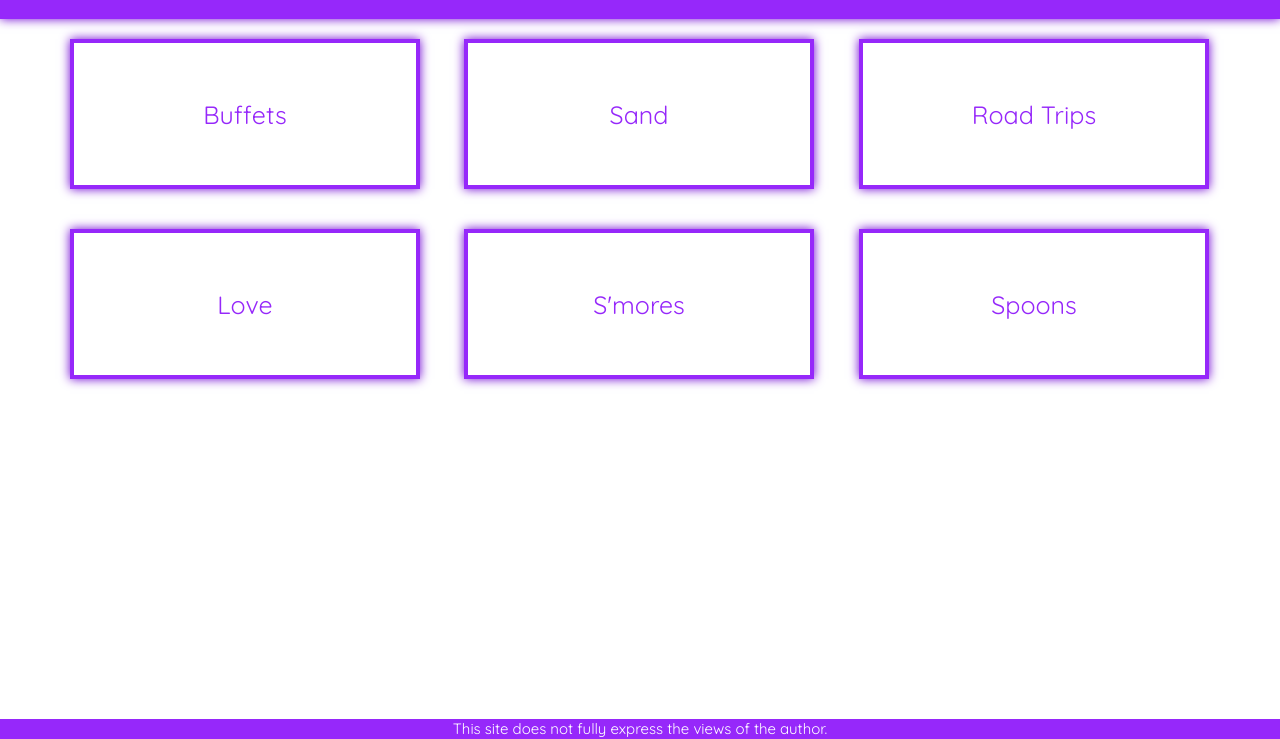
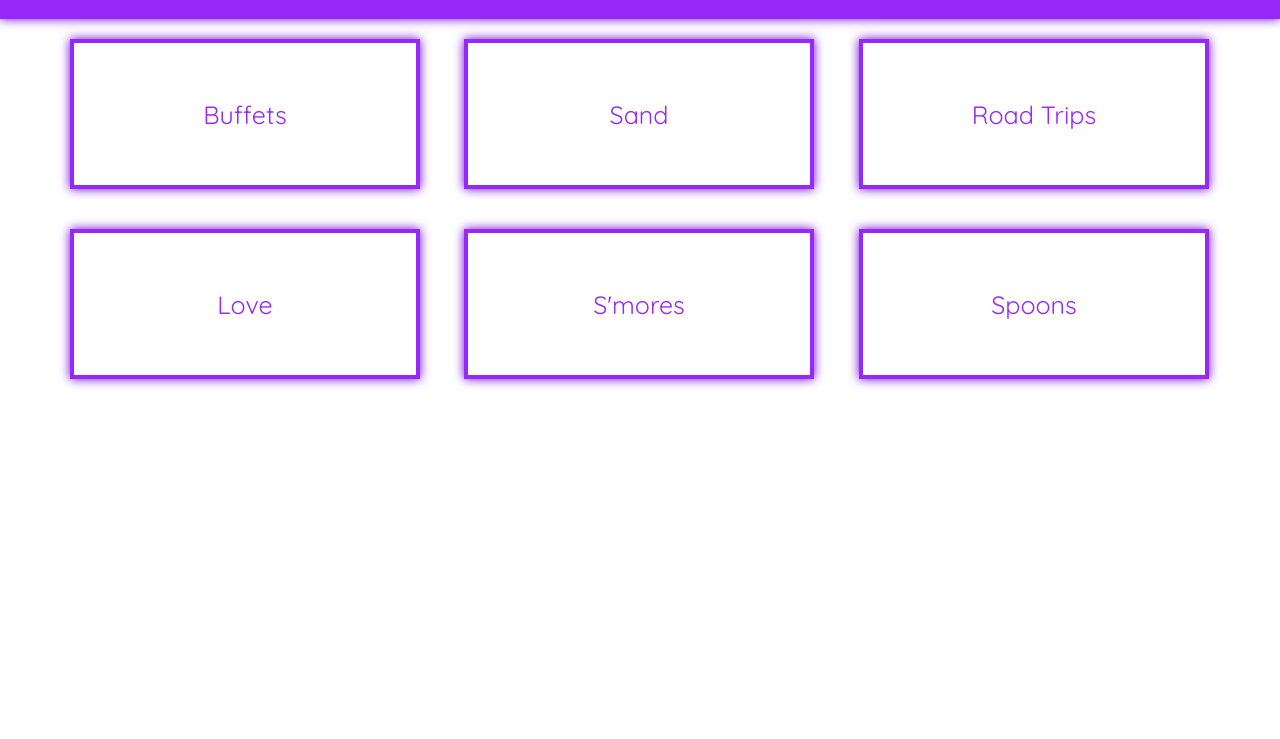
Before and after one commit to sabib123/Sabis-Rants, a plain HTML site: page index.html in a window 1280 px wide. Shown: the part 61-800 px from the top of the page. Drawn offline with Linux system fonts and the light colour scheme.

Commit message:
Update index.html

```diff
--- a/index.html
+++ b/index.html
@@ -112,17 +112,6 @@
       ::-webkit-scrollbar {
         display: none;
       }
-      .disclaimer{
-        text-align: center;
-        background-color: rgba(150, 40, 250, 1);
-        color: white;
-        width: 100vw;
-        font-size: 15px;
-        height: 20px;
-        position: fixed;
-        bottom: 0px;
-        left: 0px;
-      }
     </style>
   </head>
   <body>
@@ -155,6 +144,5 @@
         <div class="rantThumb">"-used by Paul Bunyun to carve out the Grand Canyon for freedom."</div>
       </button></a>
     </div>
-    <div class="disclaimer">This site does not fully express the views of the author.<div>
   </body>
 </html>
```
